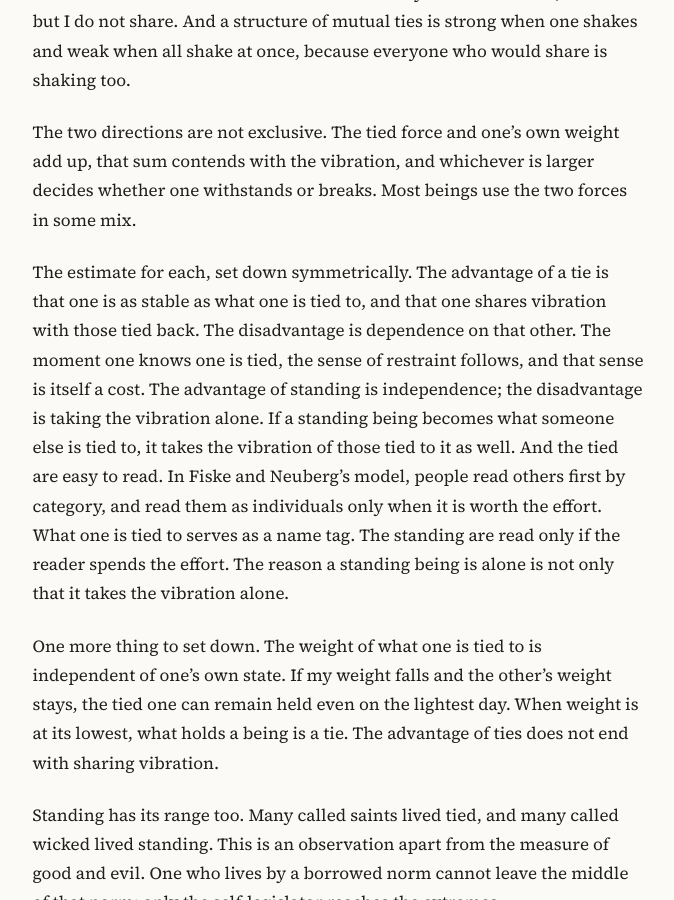
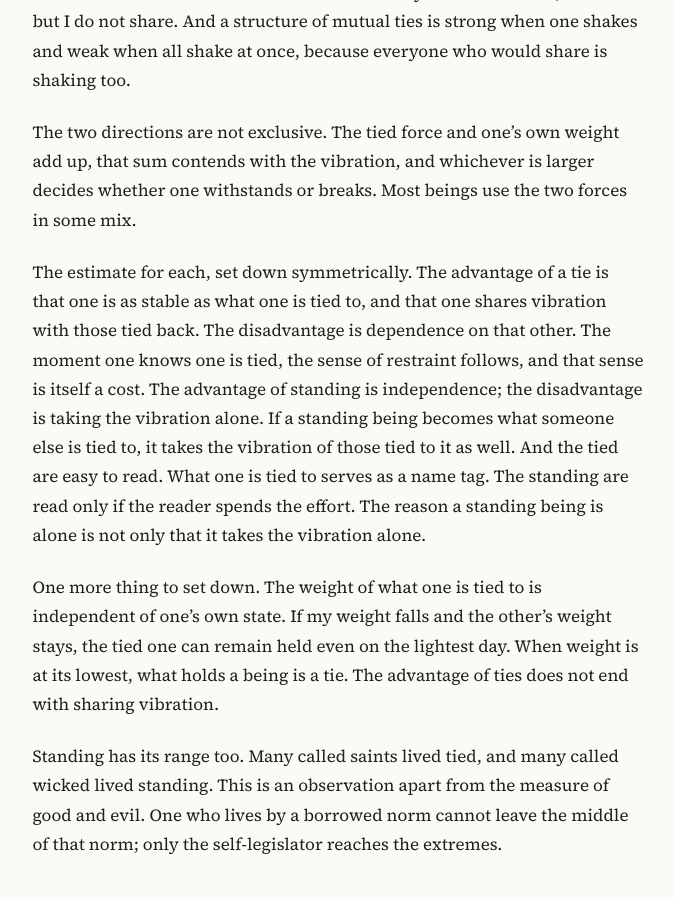
Before and after one commit to nonasking/essays, a Jekyll site: the page built from weight-and-ties/en.md, in a window 1280 px wide and 900 px high, scrolled down 2422 px. Shown: the whole window, without its empty margins (302-976 px from the left). Built offline with Jekyll 4.4.1, drawn with Linux system fonts in a browser that asks for light colours; some of the changed text lies outside the part shown.

Commit message:
Weight and Ties: remove Fiske and Neuberg (KR/EN)
Co-Authored-By: Claude Fable 5.1 <noreply@anthropic.com>
Claude-Session: https://claude.ai/code/session_01761YbdfwLqfojnJWnXHuHc

```diff
--- a/weight-and-ties/en.md
+++ b/weight-and-ties/en.md
@@ -41,7 +41,7 @@ Ties also come in two shapes. If I hold another and the other holds me, we are t
 
 The two directions are not exclusive. The tied force and one's own weight add up, that sum contends with the vibration, and whichever is larger decides whether one withstands or breaks. Most beings use the two forces in some mix.
 
-The estimate for each, set down symmetrically. The advantage of a tie is that one is as stable as what one is tied to, and that one shares vibration with those tied back. The disadvantage is dependence on that other. The moment one knows one is tied, the sense of restraint follows, and that sense is itself a cost. The advantage of standing is independence; the disadvantage is taking the vibration alone. If a standing being becomes what someone else is tied to, it takes the vibration of those tied to it as well. And the tied are easy to read. In Fiske and Neuberg's model, people read others first by category, and read them as individuals only when it is worth the effort. What one is tied to serves as a name tag. The standing are read only if the reader spends the effort. The reason a standing being is alone is not only that it takes the vibration alone.
+The estimate for each, set down symmetrically. The advantage of a tie is that one is as stable as what one is tied to, and that one shares vibration with those tied back. The disadvantage is dependence on that other. The moment one knows one is tied, the sense of restraint follows, and that sense is itself a cost. The advantage of standing is independence; the disadvantage is taking the vibration alone. If a standing being becomes what someone else is tied to, it takes the vibration of those tied to it as well. And the tied are easy to read. What one is tied to serves as a name tag. The standing are read only if the reader spends the effort. The reason a standing being is alone is not only that it takes the vibration alone.
 
 One more thing to set down. The weight of what one is tied to is independent of one's own state. If my weight falls and the other's weight stays, the tied one can remain held even on the lightest day. When weight is at its lowest, what holds a being is a tie. The advantage of ties does not end with sharing vibration.
 
@@ -145,7 +145,6 @@ Hunger is the confession that one is alive and has not broken.
 
 - *Inana's descent to the nether world*. ETCSL 1.4.1, lines 129-172. The Electronic Text Corpus of Sumerian Literature, Oxford. The stripping at the seven gates and the exchange "What is this?"
 - Janoff-Bulman, R. (1992). *Shattered Assumptions: Towards a New Psychology of Trauma*. Free Press. The deepest assumptions become visible when shattered.
-- Fiske, S. T., & Neuberg, S. L. (1990). A continuum of impression formation, from category-based to individuating processes: Influences of information and motivation on attention and interpretation. In M. P. Zanna (Ed.), *Advances in experimental social psychology* (Vol. 23, pp. 1-74). Academic Press. doi:10.1016/S0065-2601(08)60317-2
 - Berridge, K. C., & Robinson, T. E. (2016). Liking, wanting, and the incentive-sensitization theory of addiction. *American Psychologist*, 71(8), 670-679. doi:10.1037/amp0000059. The dissociation of liking and wanting.
 - Weil, S. (1950). *Attente de Dieu*. La Colombe. In "Formes de l'amour implicite de Dieu," the section "Amour implicite et amour explicite." "Le danger n'est pas que l'âme doute s'il y a ou non du pain, mais qu'elle se persuade par un mensonge qu'elle n'a pas faim."
 - Ovidius. *Metamorphoses* VIII, 183-235. Icarus.
```
Also changed, not shown: weight-and-ties/index.md (+1 -2 lines).
